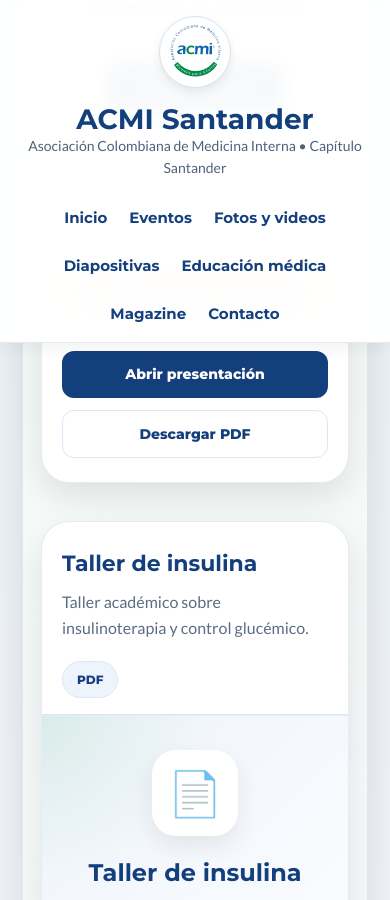
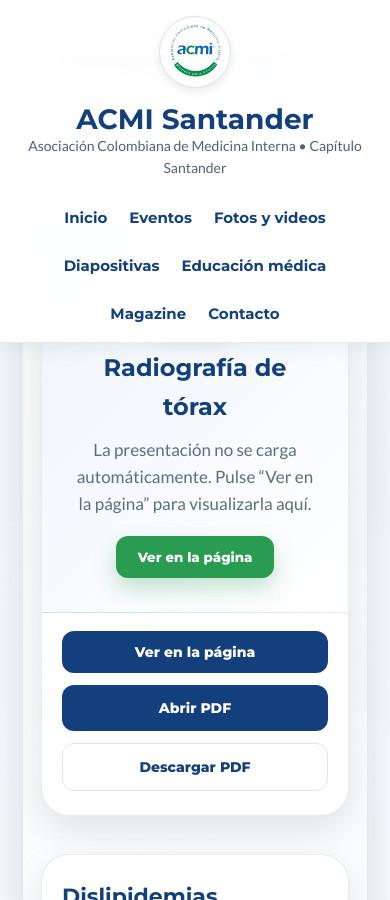
Before and after one commit to Acmisantander/Acmisantander, a Jekyll site: the page repositorio-eventos/diapositivas/index.html, which Jekyll copies as it is, in a window 390 px wide and 900 px high, scrolled down 4852 px. Built offline with Jekyll 4.4.1, drawn with Linux system fonts in a browser that asks for light colours; some of the changed text lies outside the part shown.

Commit message:
Update index.html

```diff
--- a/repositorio-eventos/diapositivas/index.html
+++ b/repositorio-eventos/diapositivas/index.html
@@ -182,13 +182,8 @@
     }
 
     @keyframes floatCircle{
-      0%,100%{
-        transform:translateY(0);
-      }
-
-      50%{
-        transform:translateY(-18px);
-      }
+      0%,100%{ transform:translateY(0); }
+      50%{ transform:translateY(-18px); }
     }
 
     @keyframes fadeUp{
@@ -196,7 +191,6 @@
         opacity:0;
         transform:translateY(28px);
       }
-
       to{
         opacity:1;
         transform:translateY(0);
@@ -254,6 +248,8 @@
       font-family:'Montserrat', sans-serif;
       font-weight:800;
       transition:0.22s ease;
+      cursor:pointer;
+      border:0;
     }
 
     .btn-primary{
@@ -410,31 +406,8 @@
       white-space:nowrap;
     }
 
-    .slide-viewer-wrap{
-      background:#eef4fb;
-      border-top:1px solid rgba(20,63,125,0.08);
-      border-bottom:1px solid rgba(20,63,125,0.08);
-      position:relative;
-    }
-
-    .slide-viewer{
-      width:100%;
-      height:720px;
-      border:0;
-      background:#eef4fb;
-      display:block;
-    }
-
-    .slide-pdf-object{
-      width:100%;
-      height:720px;
-      border:0;
-      display:block;
-      background:#eef4fb;
-    }
-
-    .slide-fallback{
-      min-height:300px;
+    .slide-placeholder{
+      min-height:250px;
       background:
         radial-gradient(circle at top left, rgba(42,156,82,0.10), transparent 32%),
         linear-gradient(135deg, #eef4fb, #ffffff);
@@ -447,11 +420,11 @@
       border-bottom:1px solid rgba(20,63,125,0.08);
     }
 
-    .slide-fallback-inner{
+    .slide-placeholder-inner{
       max-width:680px;
     }
 
-    .slide-fallback-icon{
+    .slide-placeholder-icon{
       width:86px;
       height:86px;
       border-radius:24px;
@@ -465,48 +438,36 @@
       box-shadow:0 10px 24px rgba(0,0,0,0.08);
     }
 
-    .slide-fallback h4{
+    .slide-placeholder h4{
       font-family:'Montserrat', sans-serif;
       color:var(--azul-acmi);
       font-size:24px;
       margin-bottom:10px;
     }
 
-    .slide-fallback p{
+    .slide-placeholder p{
       color:#5b6d82;
       font-size:17px;
-      margin-bottom:16px;
+      margin-bottom:18px;
     }
 
-    .slide-fallback a{
-      display:inline-block;
-      background:var(--azul-acmi);
-      color:white;
-      padding:12px 18px;
-      border-radius:12px;
-      font-family:'Montserrat', sans-serif;
-      font-weight:800;
-      font-size:14px;
-      transition:0.2s ease;
+    .slide-viewer-wrap{
+      display:none;
+      background:#eef4fb;
+      border-top:1px solid rgba(20,63,125,0.08);
+      border-bottom:1px solid rgba(20,63,125,0.08);
     }
 
-    .slide-fallback a:hover{
-      background:var(--verde-acmi);
-      transform:translateY(-2px);
+    .slide-viewer-wrap.is-open{
+      display:block;
     }
 
-    .iframe-fallback{
-      padding:14px 22px;
-      background:#fff8e8;
-      color:#6b4b13;
-      border-top:1px solid rgba(200,155,60,0.24);
-      font-size:14px;
-      text-align:center;
-    }
-
-    .iframe-fallback a{
-      color:var(--azul-acmi);
-      font-weight:800;
+    .slide-viewer{
+      width:100%;
+      height:720px;
+      border:0;
+      background:#eef4fb;
+      display:block;
     }
 
     .slide-actions{
@@ -517,7 +478,8 @@
       flex-wrap:wrap;
     }
 
-    .slide-actions a{
+    .slide-actions a,
+    .slide-actions button{
       display:inline-block;
       background:var(--azul-acmi);
       color:white;
@@ -527,9 +489,12 @@
       font-weight:800;
       font-size:14px;
       transition:0.2s ease;
+      border:0;
+      cursor:pointer;
     }
 
-    .slide-actions a:hover{
+    .slide-actions a:hover,
+    .slide-actions button:hover{
       background:var(--verde-acmi);
       transform:translateY(-2px);
     }
@@ -545,24 +510,60 @@
       color:var(--azul-acmi);
     }
 
-    .notice{
-      margin-top:28px;
-      background:#fff;
-      border:1px solid rgba(20,63,125,0.12);
-      border-radius:22px;
-      padding:24px 28px;
-      color:#5b6d82;
-      box-shadow:0 10px 24px rgba(0,0,0,0.06);
+    .acmi-photo-card{
+      margin-top:38px;
       position:relative;
       z-index:2;
+      border-radius:30px;
+      overflow:hidden;
+      min-height:360px;
+      background:
+        linear-gradient(135deg, rgba(15,53,105,0.90), rgba(15,53,105,0.58)),
+        url("/assets/img/magazine-banner.jpg") center center / cover no-repeat;
+      box-shadow:var(--sombra-fuerte);
+      border:1px solid rgba(255,255,255,0.24);
+      display:flex;
+      align-items:center;
+      justify-content:center;
+      text-align:center;
     }
 
-    .notice strong{
-      color:var(--azul-acmi);
+    .acmi-photo-content{
+      width:min(860px, 92%);
+      padding:70px 24px;
+      color:white;
     }
 
-    .notice ul{
-      margin:10px 0 0 20px;
+    .acmi-photo-badge{
+      display:inline-flex;
+      align-items:center;
+      justify-content:center;
+      padding:10px 20px;
+      border-radius:999px;
+      background:rgba(255,255,255,0.14);
+      border:1px solid rgba(255,255,255,0.24);
+      font-family:'Montserrat', sans-serif;
+      font-size:0.95rem;
+      font-weight:800;
+      margin-bottom:24px;
+      backdrop-filter:blur(6px);
+    }
+
+    .acmi-photo-card h3{
+      font-family:'Montserrat', sans-serif;
+      font-size:42px;
+      line-height:1.12;
+      font-weight:800;
+      color:white;
+      margin-bottom:18px;
+    }
+
+    .acmi-photo-card p{
+      font-size:20px;
+      line-height:1.8;
+      color:rgba(255,255,255,0.95);
+      max-width:780px;
+      margin:0 auto;
     }
 
     footer{
@@ -591,9 +592,12 @@
         font-size:42px;
       }
 
-      .slide-viewer,
-      .slide-pdf-object{
+      .slide-viewer{
         height:620px;
+      }
+
+      .acmi-photo-card h3{
+        font-size:34px;
       }
     }
 
@@ -639,8 +643,7 @@
         font-size:22px;
       }
 
-      .slide-viewer,
-      .slide-pdf-object{
+      .slide-viewer{
         height:520px;
       }
 
@@ -649,14 +652,27 @@
         justify-content:center;
       }
 
-      .slide-actions a{
+      .slide-actions a,
+      .slide-actions button{
         width:100%;
         text-align:center;
       }
 
-      .iframe-fallback{
-        font-size:13px;
-        padding:12px 16px;
+      .acmi-photo-card{
+        min-height:300px;
+        border-radius:24px;
+      }
+
+      .acmi-photo-content{
+        padding:54px 18px;
+      }
+
+      .acmi-photo-card h3{
+        font-size:28px;
+      }
+
+      .acmi-photo-card p{
+        font-size:17px;
       }
     }
   </style>
@@ -737,26 +753,23 @@
           <h2 class="section-title">Presentaciones del evento</h2>
 
           <p class="section-subtitle">
-            Consulte aquí las diapositivas disponibles del VI Simposio Regional ACMI.
+            Consulte aquí las 18 diapositivas disponibles del VI Simposio Regional ACMI.
           </p>
         </div>
 
         <div class="slides-grid" id="slidesGrid"></div>
 
-        <div class="notice">
-          <p>
-            <strong>Importante:</strong> se cambió el visor para evitar el error de Google
-            <strong>“No se puede acceder a tu Cuenta de Google”</strong>, que aparece cuando Google Drive
-            bloquea cookies de terceros dentro de iframes. Ahora se intenta mostrar el PDF por URL directa.
-          </p>
+        <section class="acmi-photo-card" aria-label="ACMI Santander">
+          <div class="acmi-photo-content">
+            <span class="acmi-photo-badge">ACMI Santander</span>
 
-          <ul>
-            <li>La carpeta correcta es: <strong>https://drive.google.com/drive/folders/1qBlSeZnttrcTfDB_1Of-otM2MwiMzGei?usp=drive_link</strong></li>
-            <li>Cada archivo debe estar en: <strong>Cualquier persona con el enlace → Lector</strong>.</li>
-            <li>Si el navegador bloquea de todos modos la vista interna, el botón <strong>Abrir presentación</strong> funciona como respaldo.</li>
-            <li>La solución más estable para verlas siempre dentro de la página es subir los PDF directamente al hosting del sitio y no servirlos desde Drive.</li>
-          </ul>
-        </div>
+            <h3>Educación médica continua que transforma la práctica clínica</h3>
+
+            <p>
+              Capítulo Santander de la Asociación Colombiana de Medicina Interna.
+            </p>
+          </div>
+        </section>
 
       </section>
 
@@ -770,144 +783,138 @@
 
   <script>
     /*
-      CARPETA CORRECTA:
-      https://drive.google.com/drive/folders/1qBlSeZnttrcTfDB_1Of-otM2MwiMzGei?usp=drive_link
+      No se cargan los PDF automáticamente al abrir la página.
+      Cada PDF solo se incrusta cuando el usuario pulsa “Ver en la página”.
+      Esto evita descargas automáticas, consumo innecesario de datos y carga pesada inicial.
+    */
 
-      NOTA TÉCNICA:
-      - drive.google.com/file/d/ID/preview puede fallar dentro de iframe por cookies de terceros.
-      - Por eso usamos uc?export=view&id=ID dentro de <object>.
-      - Si el archivo no está compartido públicamente como lector, seguirá fallando.
-      - Para máxima estabilidad, subir los PDF al hosting del sitio y usar rutas locales.
-    */
+    const rutaBase = "/repositorio-eventos/diapositivas/";
 
     const presentaciones = [
       {
-        titulo: "Silicosis",
-        descripcion: "Conferencia académica sobre silicosis.",
-        id: "1KNL-DYgVybBHh-G8is1nrBtaYNpavzEn",
+        titulo: "Anticoagulación en fibrilación auricular",
+        descripcion: "Presentación académica sobre anticoagulación en FA.",
+        archivo: "Anticoagulación en FA.pdf",
         tipo: "PDF"
       },
       {
-        titulo: "Anticoagulación en fibrilación auricular",
-        descripcion: "Presentación académica sobre anticoagulación en FA.",
-        id: "1Gs1bZr8D7PpoDussp7F7F93Apd0Q6nWD",
+        titulo: "Sistema respiratorio",
+        descripcion: "Presentación académica sobre sistema respiratorio.",
+        archivo: "Blue Illustrated Human Respiratory System Group Project Presentation.pdf",
+        tipo: "PDF"
+      },
+      {
+        titulo: "Control glucémico intrahospitalario",
+        descripcion: "Presentación académica sobre control glucémico en el paciente hospitalizado.",
+        archivo: "CONTROL GLUCEMICO INRTRAHOSPITALARIO.pdf",
+        tipo: "PDF"
+      },
+      {
+        titulo: "Infarto agudo de miocardio",
+        descripcion: "Charla académica sobre IAM.",
+        archivo: "Charla IAM San Gil.pdf",
+        tipo: "PDF"
+      },
+      {
+        titulo: "Radiografía de tórax",
+        descripcion: "Charla académica sobre interpretación de radiografía de tórax.",
+        archivo: "CharlaRxdeTóraxSanGil.pdf",
+        tipo: "PDF"
+      },
+      {
+        titulo: "Dislipidemias",
+        descripcion: "Presentación académica sobre diagnóstico y manejo de dislipidemias.",
+        archivo: "DISLIPIDEMIAS.pdf",
+        tipo: "PDF"
+      },
+      {
+        titulo: "Estabilidad en la EPOC",
+        descripcion: "Presentación académica sobre enfermedad pulmonar obstructiva crónica.",
+        archivo: "Estabilidad en la EPOC .pdf",
+        tipo: "PDF"
+      },
+      {
+        titulo: "Exacerbaciones: asma vs EPOC",
+        descripcion: "Presentación académica sobre exacerbaciones obstructivas.",
+        archivo: "Exacerbaciones asma vs EPOC.pdf",
+        tipo: "PDF"
+      },
+      {
+        titulo: "Falla cardiaca",
+        descripcion: "Presentación académica sobre falla cardiaca.",
+        archivo: "Falla_Cardiaca_ACMI.pdf",
+        tipo: "PDF"
+      },
+      {
+        titulo: "IA en radiología pulmonar",
+        descripcion: "Aplicaciones de inteligencia artificial en radiología pulmonar.",
+        archivo: "IAradiologíapulmonar.pdf",
+        tipo: "PDF"
+      },
+      {
+        titulo: "MASLD San Gil",
+        descripcion: "Presentación académica sobre enfermedad hepática metabólica.",
+        archivo: "MASLD SAN GIL .pdf",
+        tipo: "PDF"
+      },
+      {
+        titulo: "Riesgo cardiovascular en Colombia 2026",
+        descripcion: "Presentación académica sobre riesgo cardiovascular.",
+        archivo: "Riesgo-Cardiovascular-en-Colombia-2026.pdf",
+        tipo: "PDF"
+      },
+      {
+        titulo: "Silicosis",
+        descripcion: "Conferencia académica sobre silicosis.",
+        archivo: "SILICOSIS CONFERENCIA SAN GIL.pdf",
+        tipo: "PDF"
+      },
+      {
+        titulo: "Taller de insulina",
+        descripcion: "Taller académico sobre insulinoterapia y control glucémico.",
+        archivo: "TALLER DE INSULINA acmi 26.06.26 (1).pdf",
+        tipo: "PDF"
+      },
+      {
+        titulo: "Tabaquismo",
+        descripcion: "Presentación académica sobre tabaquismo.",
+        archivo: "Tabaquismo .pdf",
+        tipo: "PDF"
+      },
+      {
+        titulo: "Vacunación",
+        descripcion: "Presentación académica sobre vacunación.",
+        archivo: "Vacunacion.pdf",
         tipo: "PDF"
       },
       {
         titulo: "Vapeo y tabaquismo",
         descripcion: "Presentación académica sobre vapeo y tabaquismo.",
-        id: "1I2ZwDFI5CM8X3dOVD_oulFVBsTqsiOeC",
-        tipo: "PDF"
-      },
-      {
-        titulo: "Vacunación",
-        descripcion: "Material académico del VI Simposio Regional ACMI San Gil – Santander 2026.",
-        id: "1tTq44NLhJ7tl5wKt-O2UZfor-wtkLxN5",
-        tipo: "PDF"
-      },
-      {
-        titulo: "Taller de insulina",
-        descripcion: "Taller académico sobre insulinoterapia y control glucémico.",
-        id: "1MeFI7KtApiP0YZggdSaNPvv1b3uqKiII",
-        tipo: "PDF"
-      },
-      {
-        titulo: "Tabaquismo",
-        descripcion: "Presentación académica sobre tabaquismo.",
-        id: "1Pl4xdOdK1IhBSokwCTs-fPffwNK6gM27",
+        archivo: "Vapeo y tabaquismo.pdf",
         tipo: "PDF"
       },
       {
         titulo: "SAHOS",
         descripcion: "Presentación académica sobre síndrome de apnea-hipopnea obstructiva del sueño.",
-        id: "1vQ_lwAdWIAYCsiuOBc2v-f4tDhSPHM2L",
-        tipo: "PDF"
-      },
-      {
-        titulo: "Riesgo cardiovascular en Colombia 2026",
-        descripcion: "Presentación académica sobre riesgo cardiovascular.",
-        id: "1U3T9vGvf-Yh4OKx2WlIBUxvNHibKq_LM",
-        tipo: "PDF"
-      },
-      {
-        titulo: "MASLD San Gil",
-        descripcion: "Presentación académica sobre enfermedad hepática metabólica.",
-        id: "1X4o1zXlVuyvGgt-_Q4mp3vBtJLCLhI1l",
-        tipo: "PDF"
-      },
-      {
-        titulo: "IA en radiología pulmonar",
-        descripcion: "Aplicaciones de inteligencia artificial en radiología pulmonar.",
-        id: "1bgnKkSdW4CPeqK8I7SiCPKvi0Cvlw0gv",
-        tipo: "PDF"
-      },
-      {
-        titulo: "Estabilidad en la EPOC",
-        descripcion: "Presentación académica sobre enfermedad pulmonar obstructiva crónica.",
-        id: "18_ghuBKoGFJ19MYD7jVwbNqQx--BoVQQ",
-        tipo: "PDF"
-      },
-      {
-        titulo: "Dislipidemias",
-        descripcion: "Presentación académica sobre diagnóstico y manejo de dislipidemias.",
-        id: "1J47_H0r4D1yD34sMoZxDl27BUKdn5aXo",
-        tipo: "PDF"
-      },
-      {
-        titulo: "Control glucémico intrahospitalario",
-        descripcion: "Presentación académica sobre control glucémico en el paciente hospitalizado.",
-        id: "1-2fA0G8Lr12siz6FBOmVjStEtt9c1Cf3",
-        tipo: "PDF"
-      },
-      {
-        titulo: "Radiografía de tórax",
-        descripcion: "Charla académica sobre interpretación de radiografía de tórax.",
-        id: "1Vq4ab04pADGIyzUUl5W7ZzdPqwU3bEkA",
-        tipo: "PDF"
-      },
-      {
-        titulo: "Falla cardiaca",
-        descripcion: "Presentación académica sobre falla cardiaca.",
-        id: "1jK9RC0z9DMLYYc4zmK91E9_d8W-t-_0q",
-        tipo: "PDF"
-      },
-      {
-        titulo: "Infarto agudo de miocardio",
-        descripcion: "Charla académica sobre IAM.",
-        id: "1nEN_UwBmw-cQKVFlGz4qhvgTSlzSY-_9",
-        tipo: "PDF"
-      },
-      {
-        titulo: "Sistema respiratorio",
-        descripcion: "Presentación académica sobre sistema respiratorio.",
-        id: "1nj_6H0_0b3AiTawsJtI6Lb6kAoWXhM8u",
-        tipo: "PDF"
-      },
-      {
-        titulo: "Exacerbaciones: asma vs EPOC",
-        descripcion: "Presentación académica sobre exacerbaciones obstructivas.",
-        id: "1b-E6G52twuXdIm783KR8nE0r-3-QK9rk",
+        archivo: "sahos.pdf",
         tipo: "PDF"
       }
     ];
 
+    function construirUrlArchivo(nombreArchivo){
+      return rutaBase + nombreArchivo
+        .split("/")
+        .map(parte => encodeURIComponent(parte))
+        .join("/");
+    }
+
     const slidesGrid = document.getElementById("slidesGrid");
 
-    presentaciones.forEach((presentacion) => {
-      /*
-        Enlace directo para intentar mostrar el PDF sin visor de cuenta Google:
-      */
-      const directPdfUrl = `https://drive.google.com/uc?export=view&id=${presentacion.id}`;
-
-      /*
-        Enlace normal de Drive para abrir en pestaña nueva:
-      */
-      const viewUrl = `https://drive.google.com/file/d/${presentacion.id}/view?usp=drive_link`;
-
-      /*
-        Enlace de descarga:
-      */
-      const downloadUrl = `https://drive.google.com/uc?export=download&id=${presentacion.id}`;
+    presentaciones.forEach((presentacion, index) => {
+      const pdfUrl = construirUrlArchivo(presentacion.archivo);
+      const viewerId = `viewer-${index}`;
+      const placeholderId = `placeholder-${index}`;
+      const buttonId = `button-${index}`;
 
       const card = document.createElement("article");
       card.className = "slide-card";
@@ -921,48 +928,68 @@
           <span class="slide-badge">${presentacion.tipo}</span>
         </div>
 
-        <div class="slide-viewer-wrap">
-          <object
-            class="slide-pdf-object"
-            data="${directPdfUrl}"
-            type="application/pdf"
-            aria-label="Vista previa de ${presentacion.titulo}">
-
-            <div class="slide-fallback">
-              <div class="slide-fallback-inner">
-                <div class="slide-fallback-icon">📄</div>
-                <h4>${presentacion.titulo}</h4>
-                <p>
-                  Este navegador no permitió mostrar el PDF dentro de la página.
-                  Puede abrir la presentación en una pestaña nueva.
-                </p>
-                <a href="${viewUrl}" target="_blank" rel="noopener">
-                  Abrir presentación
-                </a>
-              </div>
-            </div>
-          </object>
-
-          <div class="iframe-fallback">
-            Si no se visualiza dentro de la página, el navegador puede estar bloqueando Drive.
-            Use <a href="${viewUrl}" target="_blank" rel="noopener">Abrir presentación</a>
-            o <a href="${downloadUrl}" target="_blank" rel="noopener">Descargar PDF</a>.
+        <div class="slide-placeholder" id="${placeholderId}">
+          <div class="slide-placeholder-inner">
+            <div class="slide-placeholder-icon">📄</div>
+            <h4>${presentacion.titulo}</h4>
+            <p>
+              La presentación no se carga automáticamente. Pulse “Ver en la página” para visualizarla aquí.
+            </p>
+            <button class="btn btn-primary" type="button" id="${buttonId}">
+              Ver en la página
+            </button>
           </div>
         </div>
 
+        <div class="slide-viewer-wrap" id="${viewerId}"></div>
+
         <div class="slide-actions">
-          <a href="${viewUrl}" target="_blank" rel="noopener">
-            Abrir presentación
+          <button type="button" data-action="load" data-index="${index}">
+            Ver en la página
+          </button>
+
+          <a href="${pdfUrl}" target="_blank" rel="noopener">
+            Abrir PDF
           </a>
 
-          <a class="secondary" href="${downloadUrl}" target="_blank" rel="noopener">
+          <a class="secondary" href="${pdfUrl}" download>
             Descargar PDF
           </a>
         </div>
       `;
 
       slidesGrid.appendChild(card);
+
+      const loadButtons = card.querySelectorAll(`[data-action="load"], #${buttonId}`);
+
+      loadButtons.forEach((button) => {
+        button.addEventListener("click", () => {
+          cargarPresentacion(index, pdfUrl, presentacion.titulo);
+        });
+      });
     });
+
+    function cargarPresentacion(index, pdfUrl, titulo){
+      const viewer = document.getElementById(`viewer-${index}`);
+      const placeholder = document.getElementById(`placeholder-${index}`);
+
+      if(!viewer.dataset.loaded){
+        viewer.innerHTML = `
+          <iframe
+            class="slide-viewer"
+            src="${pdfUrl}#toolbar=1&navpanes=0"
+            title="Vista previa de ${titulo}"
+            loading="lazy">
+          </iframe>
+        `;
+
+        viewer.dataset.loaded = "true";
+      }
+
+      placeholder.style.display = "none";
+      viewer.classList.add("is-open");
+      viewer.scrollIntoView({ behavior:"smooth", block:"center" });
+    }
   </script>
 
 </body>
```
